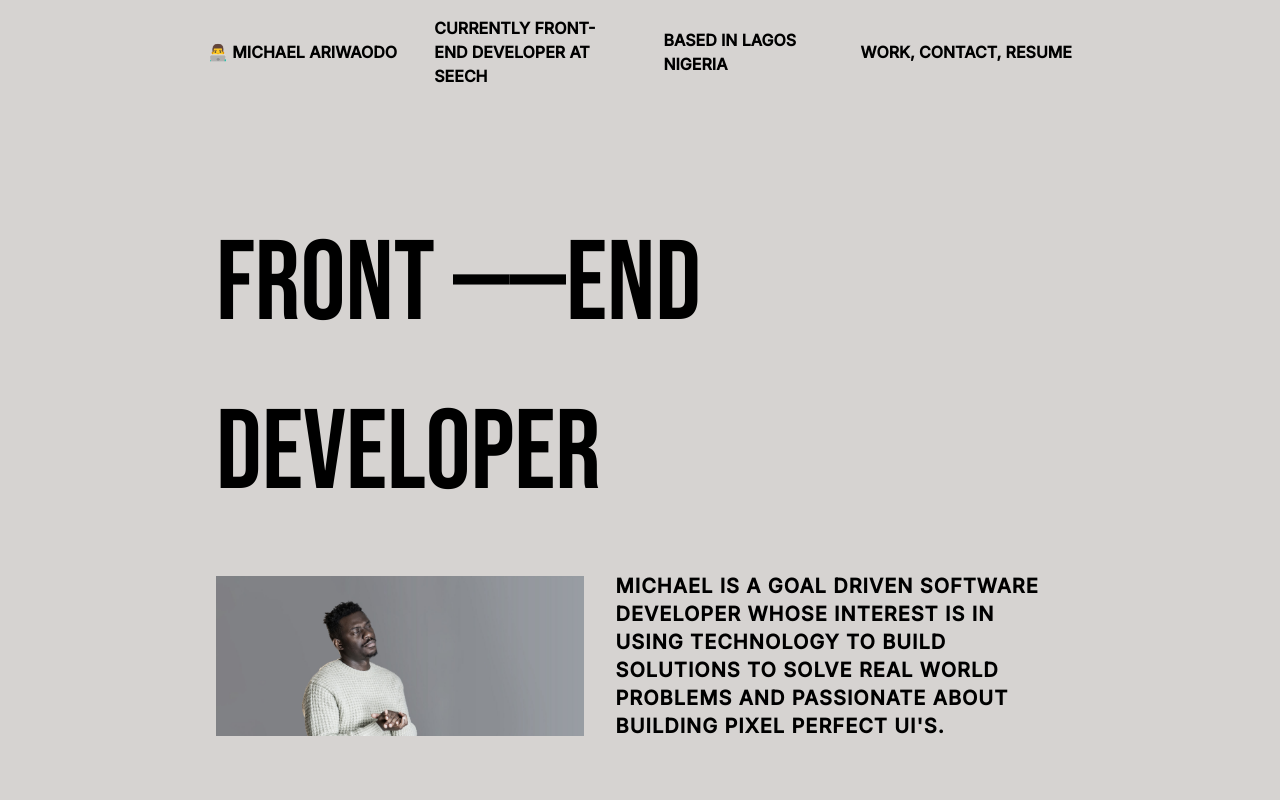
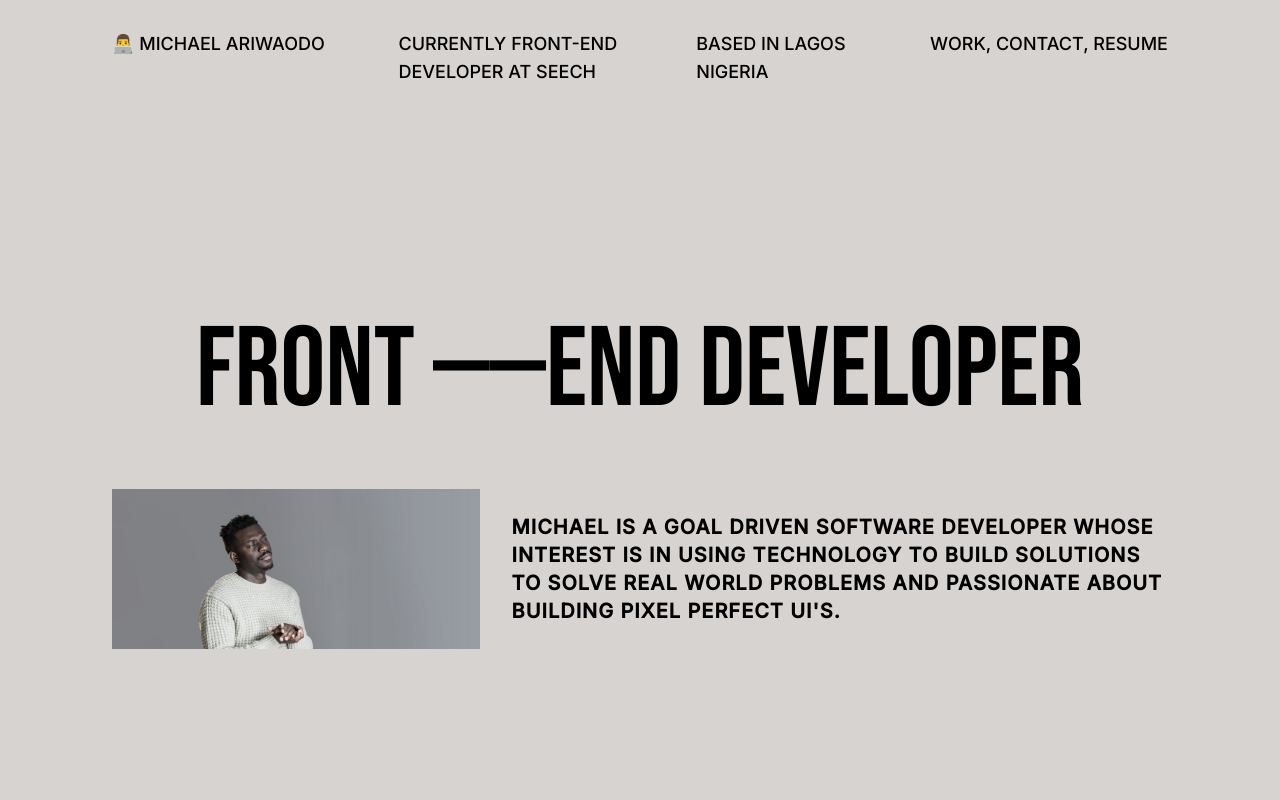
Before and after one commit to KvngMikey/PortfolioUpgrade, a React (Create React App) app: page / in a window 1280 px wide. Shown: the top 800 px of the page. Built offline with nearby package versions, Linux system fonts and the light colour scheme.

Commit message:
app & header worked on

```diff
--- a/src/App.js
+++ b/src/App.js
@@ -11,9 +11,9 @@ function App() {
   return (
     <div className="min-h-screen bg-stone-300 dark:bg-black dark:text-white">
       <Header />
-      <main className="max-w-4xl mx-auto">
+      <main className="max-w-[97%] lg:max-w-[85%] mx-auto">
         <About />
-        <hr className="mx-auto bg-black dark:bg-white max-w-4xl" />
+        <hr className="mx-auto bg-black dark:bg-white max-w-[97%] lg:max-w-[85%]" />
         <section id="skills" className="p-6 my-12 scroll-mt-40 widescreen:section-min-height tallscreen:section-min-height">
         <h2 className="text-4xl font-bold text-center sm:text-5xl sm:text-left mb-6 mx-6 text-slate-900 dark:text-white">
             Skills
@@ -24,7 +24,7 @@ function App() {
           })}
         </ul>
         </section>
-        <hr className="mx-auto bg-black dark:bg-white w-1/2" />
+        <hr className="mx-auto bg-black dark:bg-white max-w-[97%] lg:max-w-[85%]" />
         <section id="work" className="p-6 mt-12 scroll-mt-40 widescreen:section-min-height tallscreen:section-min-height">
         <h2 className="text-4xl font-bold text-center sm:text-5xl sm:text-left mb-6 mx-6 text-slate-900 dark:text-white">
             Works
--- a/src/components/About.js
+++ b/src/components/About.js
@@ -4,7 +4,7 @@ import deved from '../assets/image-34.png'
 
 const About = () => {
   return (
-    <section id="about" className="flex flex-col-reverse justify-center sm:flex-col p-6 items-center gap-8 mb-12 scroll-mt-40 widescreen:section-min-height tallscreen:section-min-height">
+    <section id="about" className="flex flex-col-reverse justify-center sm:flex-col p-4 items-center gap-8 mb-12 scroll-mt-40 widescreen:section-min-height tallscreen:section-min-height">
         {/* <article className="sm:w-1/2">
             <h2 className="max-w-md text-4xl font-bold text-center sm:text-5xl sm:text-left text-slate-900 dark:text-white">
                 Michael Ariwaodo, <span className="text-indigo-700 dark:text-indigo-300">frontend software developer</span>.
--- a/src/components/Header.js
+++ b/src/components/Header.js
@@ -20,14 +20,14 @@ const Header = () => {
 
   return (
     <header className="sticky top-0 z-10">
-    <section className="max-w-4xl mx-auto p-4 flex justify-between items-center">
-        <span className="text-base uppercase font-semibold hover:opacity-90">
+    <section className="max-w-[97%] lg:max-w-[85%] mx-auto p-4 flex justify-between items-baseline text-sm lg:text-base xl:text-lg">
+        <span className="uppercase hover:opacity-90">
            <a href="#about"> 👨‍💻 Michael Ariwaodo </a>
         </span>
-        <span className="w-48 hidden sm:flex cursor-default text-base uppercase font-semibold">
+        <span className="w-52 xl:w-56 hidden sm:flex cursor-default uppercase mt-3.5">
             currently front-end developer at seech
         </span>
-        <span className="w-40 hidden sm:flex cursor-default text-base uppercase font-semibold">
+        <span className="w-32 xl:w-40 hidden sm:flex cursor-default uppercase">
             based in lagos nigeria
         </span>
         <div>
@@ -37,10 +37,10 @@ const Header = () => {
                 before:transition-all before:duration-500
                 after:content-[''] after:bg-white after:w-8 after:h-1 after:rounded after:absolute after:-translate-x-4 after:translate-y-3 after:transition-all after:duration-500 "></div>
             </button>
-            <nav className="hidden md:block text-base font-semibold" aria-label="main">
-                <a href="#work" className="uppercase hover:opacity-90">work, </a>
-                <a href="#contact" className="uppercase hover:opacity-90">contact, </a>
-                <a href="#" className="uppercase hover:opacity-90">Resume</a>
+            <nav className="hidden md:block" aria-label="main">
+                <a href="#work" className="uppercase hover:text-orange-700">work, </a>
+                <a href="#contact" className="uppercase hover:text-orange-700">contact, </a>
+                <a href="#" className="uppercase hover:text-orange-700">Resume</a>
             </nav>
         </div>
     </section>
```
